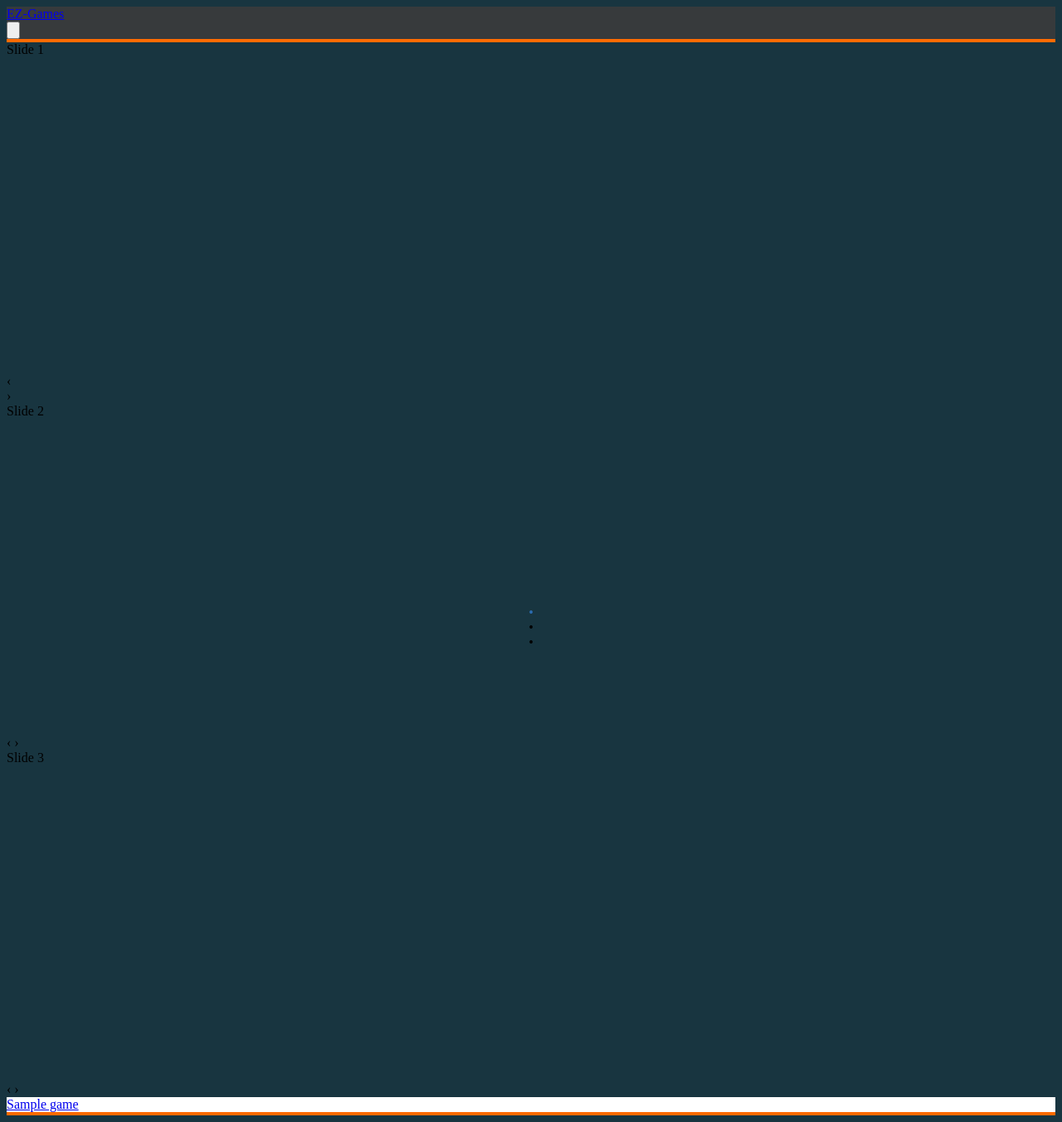
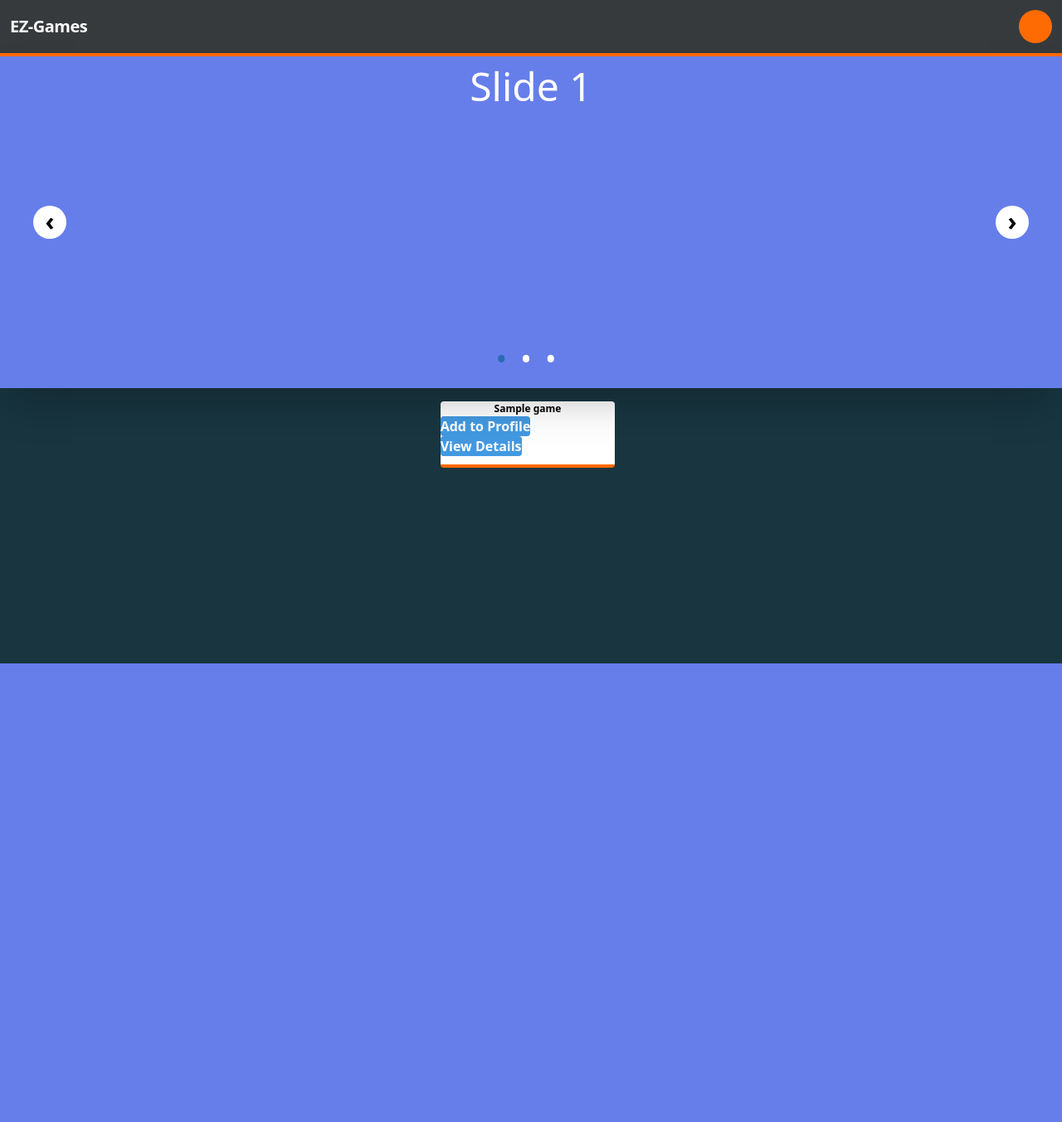
Before and after one commit to AGhafoor94/ez-games, a Node server app: template src/views/games.handlebars in a window 1280 px wide. Shown: the whole page at 83% size. After the commit the page ends 800 px from the top, so only its background shows below. Run offline with Node 20, Linux system fonts and the light colour scheme; tables that the repository leaves empty hold one stand-in row (values such as "Sample post"); the template is opened without the code that fills it: values that come from a table or form of the project are taken from there, most other values are stand-ins (such as "Sample title", 1, 10 or a date in 2020); style sheets or scripts are compiled from the project's sources; some libraries are stand-ins or nearby versions.

Commit message:
Updated the dashboard with 2 buttons, needs styling

```diff
--- a/package.json
+++ b/package.json
@@ -33,5 +33,8 @@
     "postcss-cli": "^7.1.1",
     "sequelize": "^6.3.3",
     "tailwindcss": "^1.4.6"
+  },
+  "devDependencies": {
+    "nodemon": "^2.0.4"
   }
 }
--- a/src/routes/html-routes.js
+++ b/src/routes/html-routes.js
@@ -46,7 +46,7 @@ router.get("/dashboard", isAuthenticated, async (req, res) => {
     genres: response.data,
   });
 });
-router.get("/:id", async (req, res) => {
+router.get("/genres/:id", async (req, res) => {
   const response = await axios({
     url: "https://api-v3.igdb.com/games",
     method: "POST",
--- a/src/views/dashboard.handlebars
+++ b/src/views/dashboard.handlebars
@@ -2,7 +2,7 @@
 {{> carousel}}
 <div class="flex flex-wrap items-center justify-center mb-4 mt-4 px-2">
   {{#each genres}}
-  <a href="/{{id}}" class=" w-1/6 rounded h-12 mb-2 mr-2 card orange-border-bottom">
+  <a href="/genres/{{id}}" class=" w-1/6 rounded h-12 mb-2 mr-2 card orange-border-bottom">
     <div class="font-bold align-middle text-center">{{name}}</div>
   </a>
   {{/each}}
--- a/src/views/games.handlebars
+++ b/src/views/games.handlebars
@@ -3,13 +3,21 @@
 <div class="justify-center">
     <div class="flex flex-wrap items-center justify-center mb-4 mt-4 px-2">
         {{#each game}}
-        <a class="w-1/6 rounded h-20 mb-2 mr-2 card orange-border-bottom" href="/api/game">
-            <div class="font-bold text-center px-4">{{name}}
-                <div id="userIcon"
-                    class="ml-3 mt-2 float-right rounded-full h-5 w-5 flex items-center justify-center navy-background-colour">
-                </div>
-            </div>
-        </a>
+        <div class="w-1/6 rounded h-20 mb-2 mr-2 card orange-border-bottom">
+            <form action="/game" method="POST">
+                <div class="font-bold text-center text-xs px-4">{{name}}</div>
+                <input class="display-none" name="game_id" value="{{id}}">
+                <input class="display-none" name="game_name" value="{{name}}">
+                <input class="display-none" name="genre" value="{{genres}}">
+                <input class="display-none" name="user_id" value="{{user.id}}">
+                <button type="submit" class="bg-blue-500 hover:bg-blue-700 text-white font-bold rounded">
+                    Add to Profile
+                </button>
+                <button class="bg-blue-500 hover:bg-blue-700 text-white font-bold rounded">
+                    View Details
+                </button>
+            </form>
+        </div>
         {{/each}}
     </div>
 </div>
--- a/src/views/layouts/main.handlebars
+++ b/src/views/layouts/main.handlebars
@@ -5,8 +5,8 @@
   <meta charset="UTF-8" />
   <meta name="viewport" content="width=device-width, initial-scale=1" />
   <title>EZ Games</title>
-  <link href="styles/style.css" rel="stylesheet" />
-  <link href="styles/stylesheet.css" rel="stylesheet" />
+  <link href="/styles/style.css" rel="stylesheet" />
+  <link href="/styles/stylesheet.css" rel="stylesheet" />
   <script src="https://cdnjs.cloudflare.com/ajax/libs/jquery/3.2.1/jquery.min.js"></script>
 </head>
 
```
Also changed, not shown: 1 other file.
